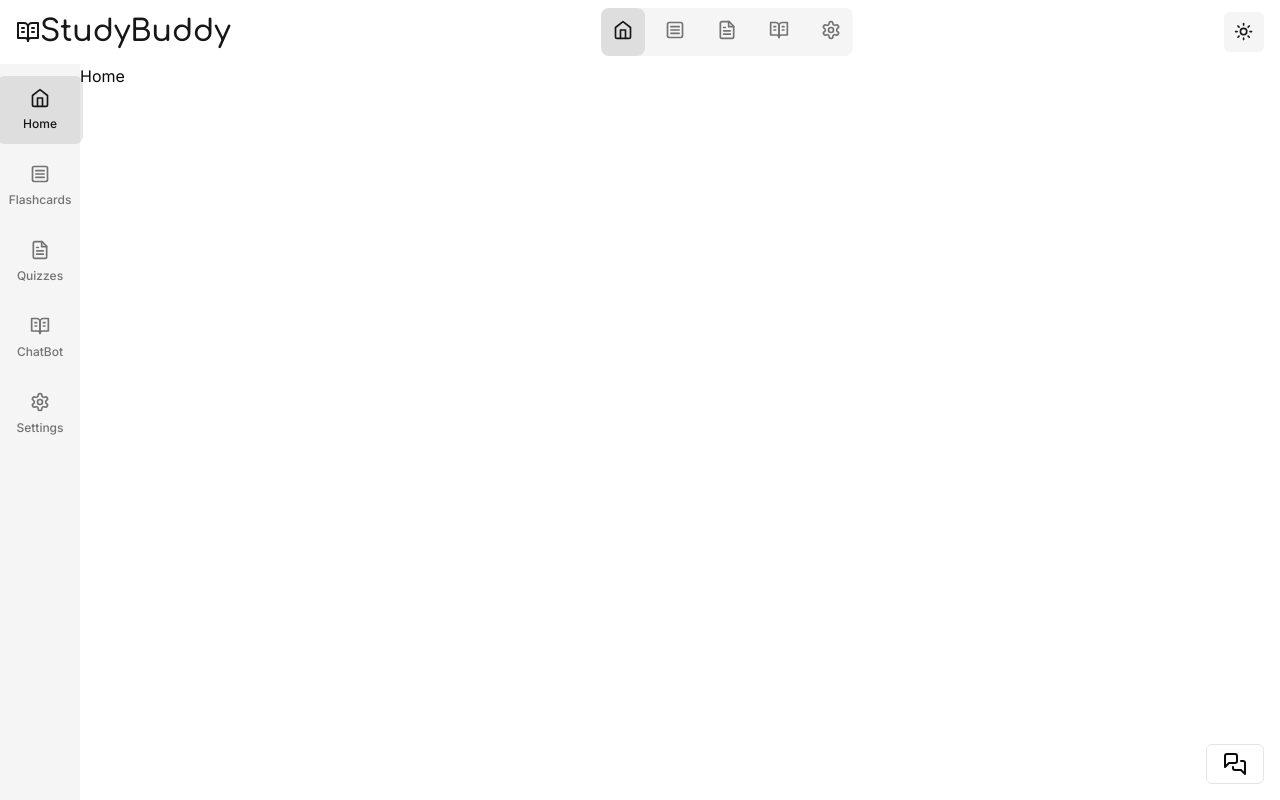
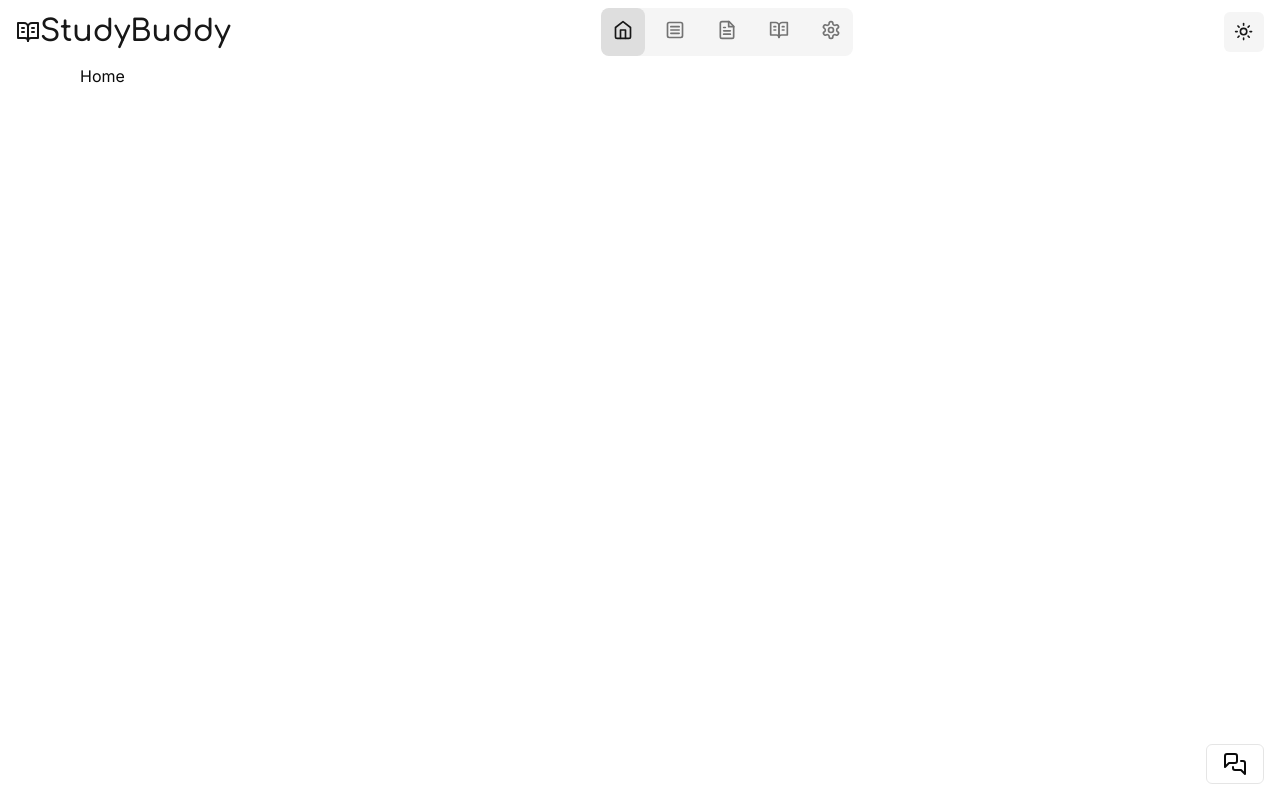
Before and after one commit to JacobJungg/StudyBuddy, a Next.js app: page / in a window 1280 px wide. Built offline with nearby package versions, Linux system fonts and the light colour scheme.

Commit message:
Removed sidebar

```diff
--- a/app/(root)/layout.tsx
+++ b/app/(root)/layout.tsx
@@ -27,12 +27,14 @@ const RootLayout = async ({
   //Navbar fill 100% vertical space of parent container
   //Sidebar being set to fill horizontal space and disapear
   //when on smaller screens eg.mobile
+
+//<div className="hidden md:flex mt-16 h-full w-20 flex-col fixed inset-y-0">
+//  <Sidebar />
+//</div>
   return (
     <div className="h-full">
       <Navbar />
-      <div className="hidden md:flex mt-16 h-full w-20 flex-col fixed inset-y-0">
-        <Sidebar />
-      </div>
+
       <main className="md:pl-20 pt-16 h-full">
         {children}
         <div className="fixed bottom-4 right-4">
```
